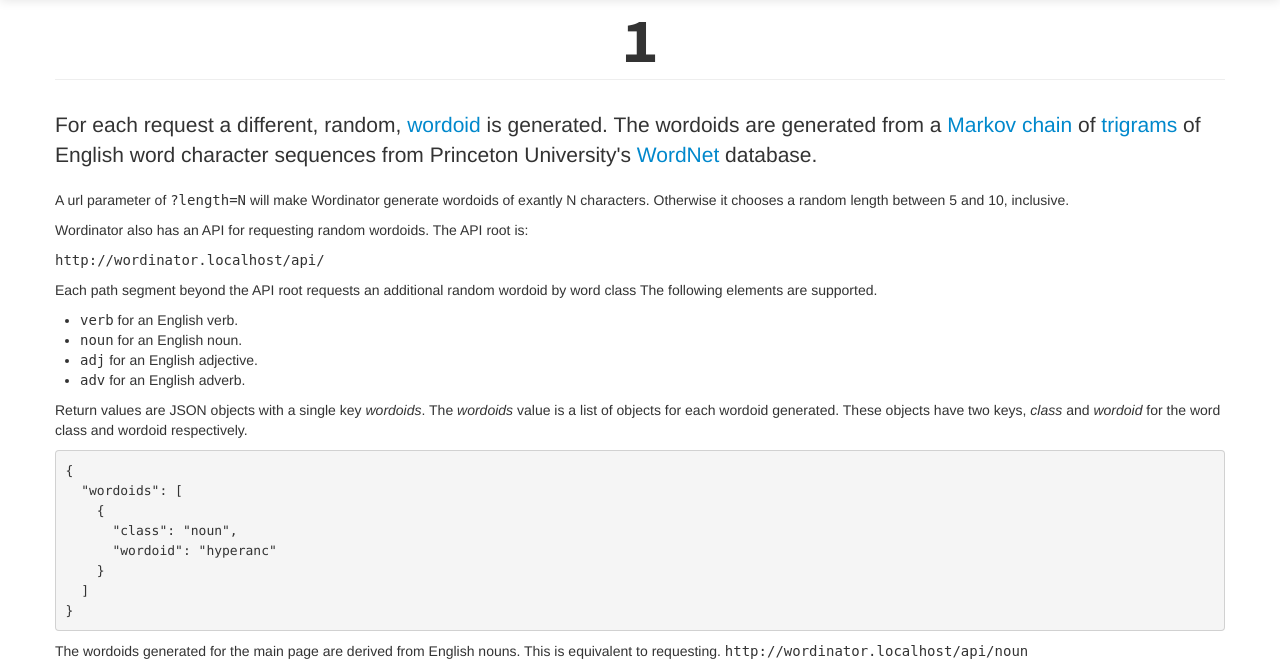
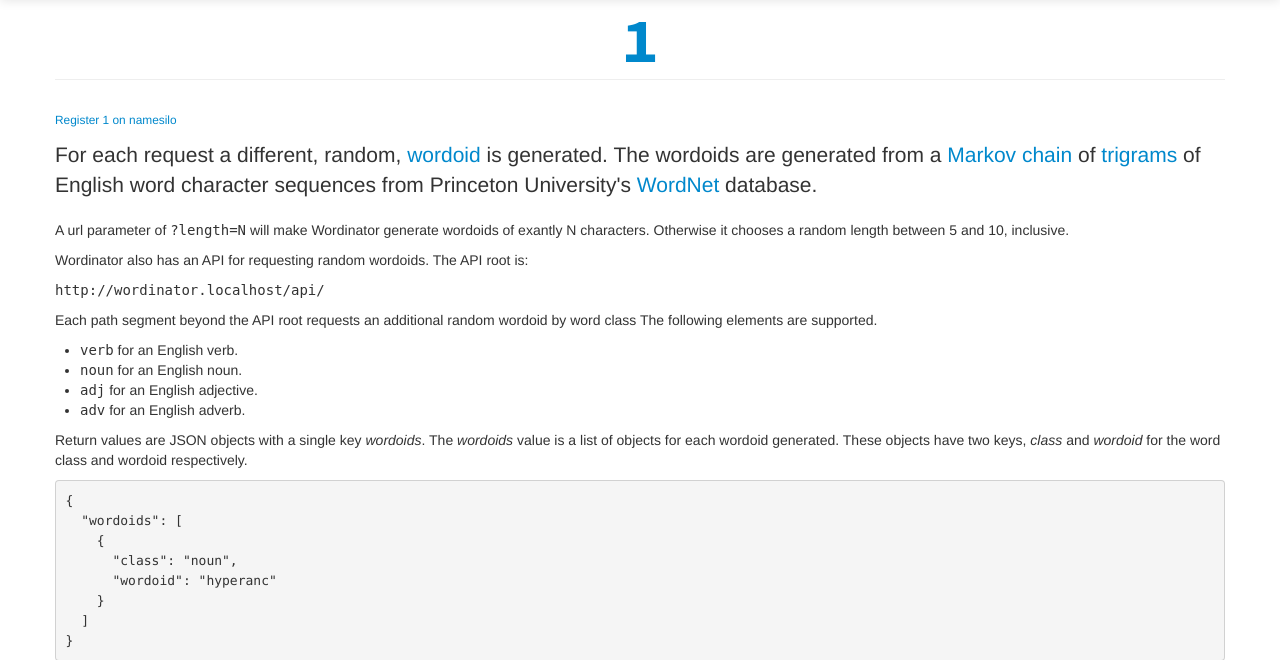
Before and after one commit to aliles-heroku/twoslug, a Flask app: template twoslug/templates/wordinator.html in a window 1280 px wide. Shown: the part 41-701 px from the top of the page. Run offline with Flask 2, Linux system fonts and the light colour scheme; the template is opened without the code that fills it: most values are stand-ins (such as "Sample title", 1, 10 or a date in 2020); parts of the project's set-up code (start-up, migrations or seed data) failed here and were passed over.

Commit message:
Add affilate link to namesilo
Uses optional affiliate code to link wordoids to domain name lookup and
registration page on namesilo.

```diff
--- a/config.py
+++ b/config.py
@@ -1,2 +1,3 @@
+AFFILIATE_ID = 'b311066lj'
 SERVER_NAME = 'aaroniles.net'
 WORDNET = './data'
--- a/twoslug/templates/wordinator.html
+++ b/twoslug/templates/wordinator.html
@@ -28,12 +28,19 @@
     <div class="row">
         <div class="span12">
             <div class="page-header">
-                <h1>{{wordoid}}</h1>
+                <a href="https://www.namesilo.com/domain_results.php?domain_search={{wordoid}}{{ '&rid='+config.AFFILIATE_ID if config.AFFILIATE_ID is defined else ''}}">
+                    <h1>{{wordoid}}</h1>
+                </a>
             </div>
         </div>
     </div>
     <div class="row">
         <div class="span12">
+            <p>
+                <a href="https://www.namesilo.com/domain_results.php?domain_search={{wordoid}}{{ '&rid='+config.AFFILIATE_ID if config.AFFILIATE_ID is defined else ''}}">
+                    <small>Register {{wordoid}} on namesilo</small>
+                </a>
+            </p>
             <p class="lead">For each request a different, random,
             <a href="https://en.wiktionary.org/wiki/wordoid">wordoid</a> is
             generated. The wordoids are generated from a
```
